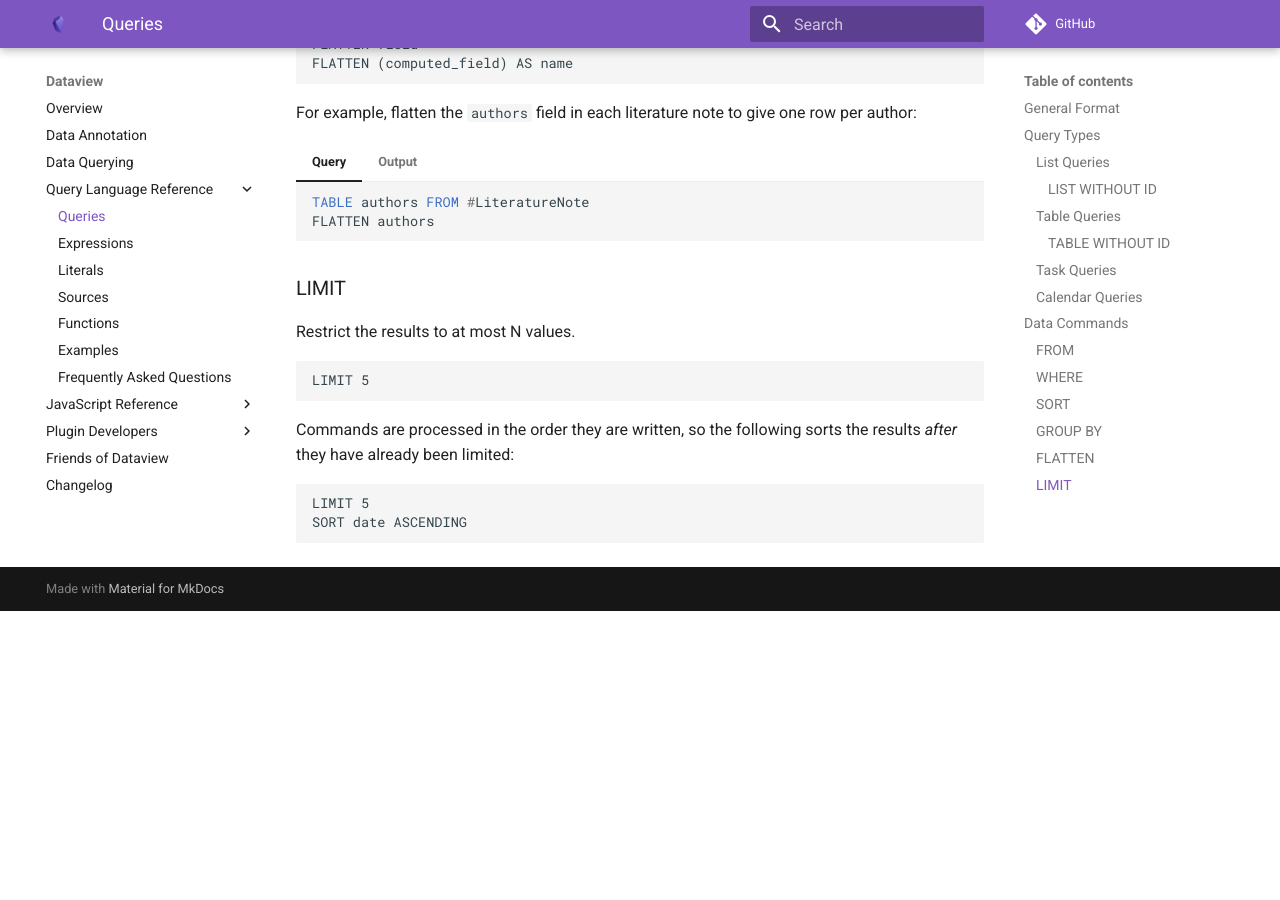
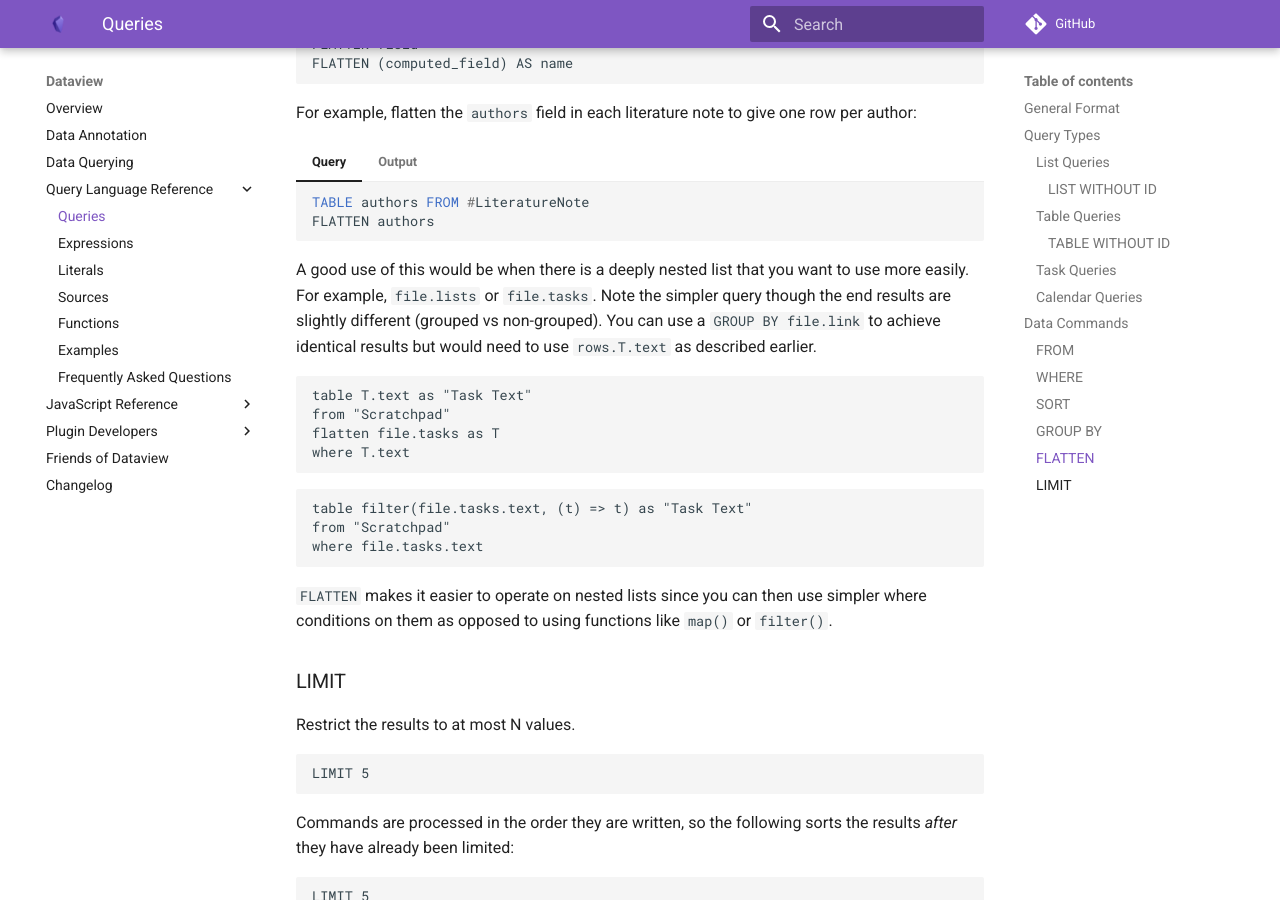
Before and after one commit to blacksmithgu/obsidian-dataview, an MkDocs documentation site: the page built from docs/docs/query/queries.md, in a window 1280 px wide and 900 px high, scrolled down 5225 px. Built offline with MkDocs 1.6.1 and Material for MkDocs 9.7.7, drawn with Linux system fonts in a browser that asks for light colours; comment, search, counter and statistics services are not loaded; before the commit the page ends 5836 px from its top, so only the background shows below that.

Commit message:
Add use case for FLATTEN

````diff
--- a/docs/docs/query/queries.md
+++ b/docs/docs/query/queries.md
@@ -334,6 +334,26 @@ For example, flatten the `authors` field in each literature note to give one row
     |smithPainAssaultSelf2007 SN|Jonathan A. Smith|
     |smithPainAssaultSelf2007 SN|Mike Osborn|
 
+A good use of this would be when there is a deeply nested list that you want to use more easily.
+For example, `file.lists` or `file.tasks`.
+Note the simpler query though the end results are slightly different (grouped vs non-grouped).
+You can use a `GROUP BY file.link` to achieve identical results but would need to use `rows.T.text` as described earlier.
+
+```
+table T.text as "Task Text"
+from "Scratchpad"
+flatten file.tasks as T
+where T.text
+```
+
+```
+table filter(file.tasks.text, (t) => t) as "Task Text"
+from "Scratchpad"
+where file.tasks.text
+```
+
+`FLATTEN` makes it easier to operate on nested lists since you can then use simpler where conditions on them as opposed to using functions like `map()` or `filter()`.
+
 ### LIMIT
 
 Restrict the results to at most N values.
````
